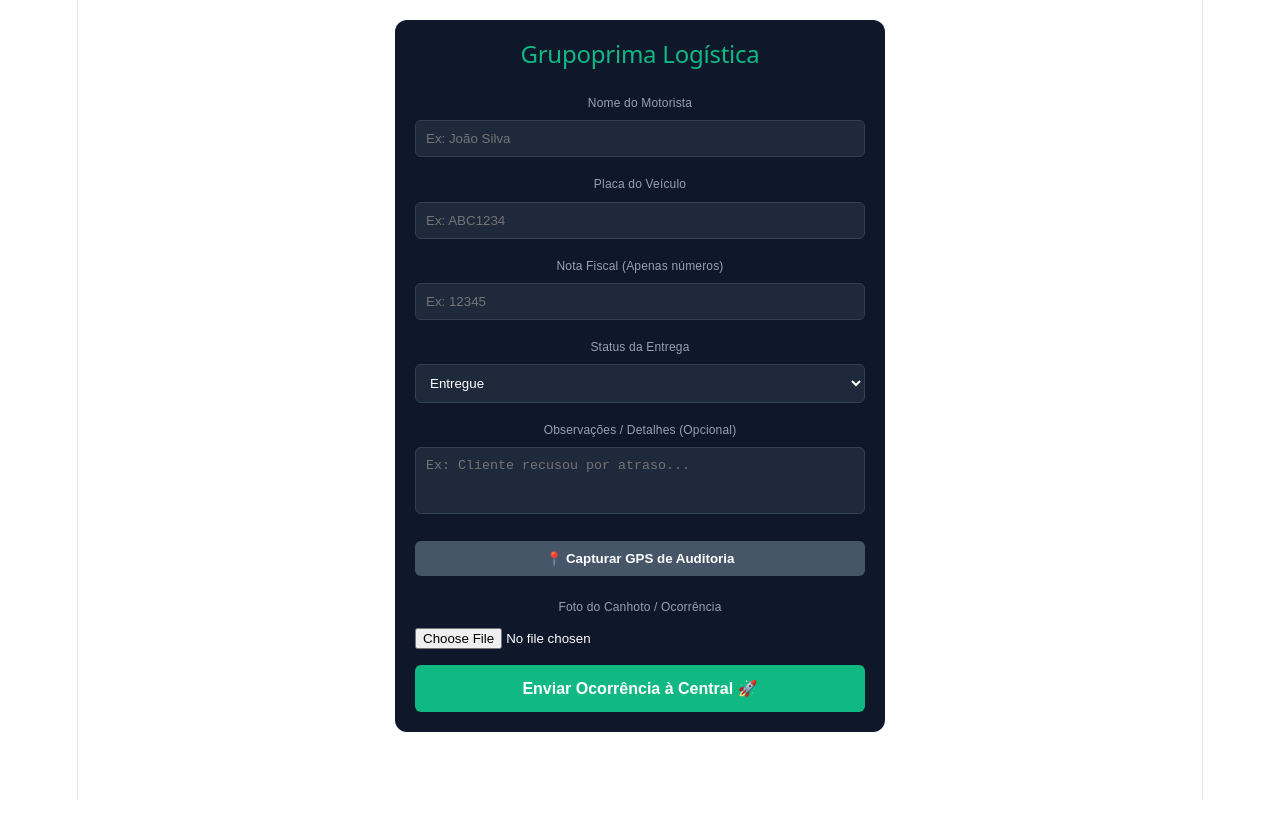
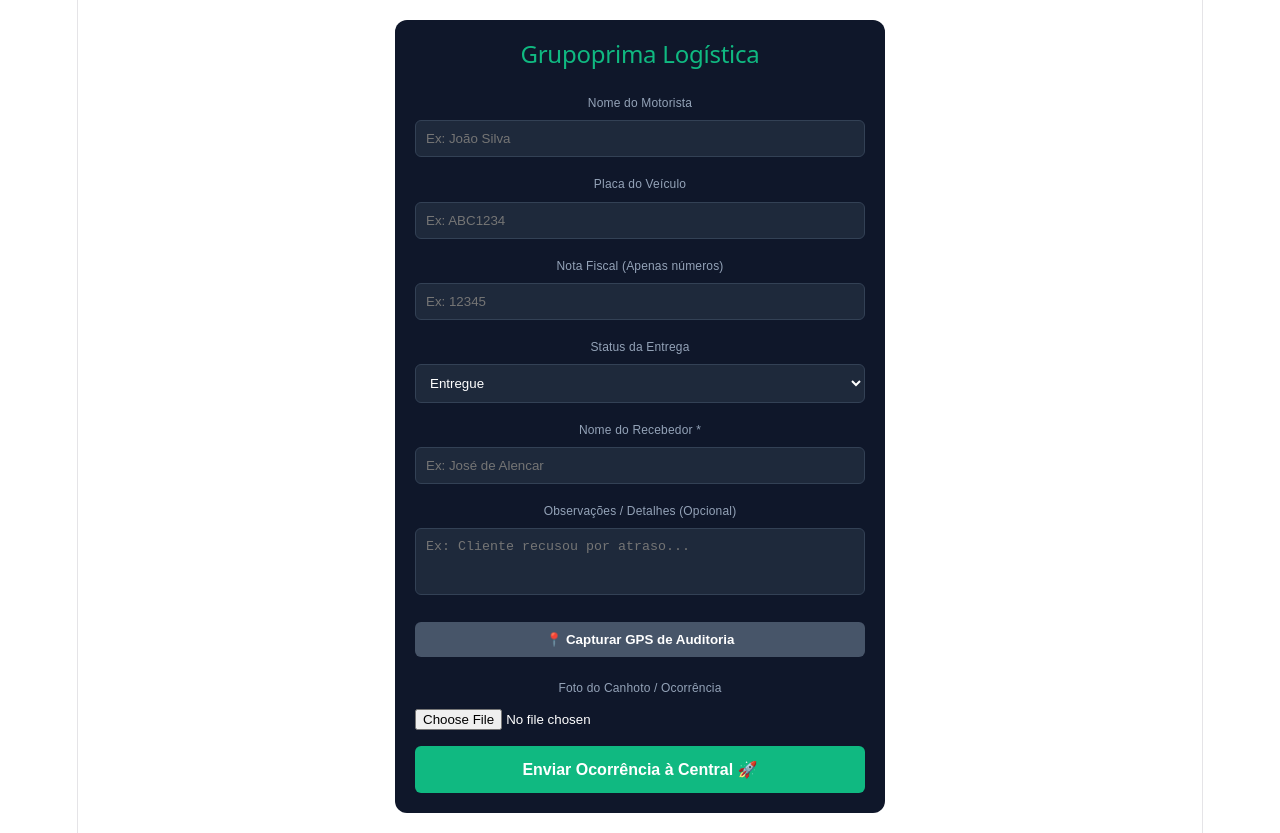
Before and after one commit to AlexandreRego/gupoprima-app-motorista, a React (Vite) app: page / in a window 1280 px wide. Before the commit the page ends 800 px from the top, so only its background shows below. Built offline with nearby package versions, Linux system fonts and the light colour scheme.

Commit message:
Incluindo novos status no app e nome do Recebedor

```diff
--- a/src/App.tsx
+++ b/src/App.tsx
@@ -11,6 +11,7 @@
   const [plate, setPlate] = useState<string>("");
   const [invoice, setInvoice] = useState<string>("");
   const [status, setStatus] = useState<string>("entregue");
+  const [recipientName, setRecipientName] = useState<string>("");
   const [comments, setComments] = useState<string>("");
   const [gps, setGps] = useState<GPSLocation | null>(null);
   const [base64Image, setBase64Image] = useState<string>("");
@@ -85,6 +86,7 @@
           vehiclePlate: plate,
           invoice: invoice,
           status: status,
+          recipientName: status === "entregue" ? recipientName : "N/A", // Novo campo enviado dinamicamente
           comments: comments,
           gps: gps ? `${gps.lat}, ${gps.lng}` : "Não coletado",
           imageBase64: base64Image
@@ -96,6 +98,7 @@
         setMsg("✅ Ocorrência enviada com sucesso!");
         setInvoice("");
         setComments("");
+        setRecipientName(""); // Limpa o campo do recebedor ao enviar com sucesso
         setPreview(null);
         setBase64Image("");
       } else {
@@ -156,8 +159,24 @@
         >
           <option value="entregue">Entregue</option>
           <option value="avaria">Avaria</option>
-          <option value="recusado">Recusado</option>
+          <option value="recusado_cliente">Recusado pelo Cliente</option>
+          <option value="ausente">Destinatário Ausente</option>
+          <option value="endereco_nao_localizado">Endereço Não Encontrado</option>
         </select>
+
+        {/* Exibe o campo Recebedor somente quando a entrega for concluída com sucesso */}
+        {status === "entregue" && (
+          <>
+            <label style={{ fontSize: 12, color: "#94a3b8" }}>Nome do Recebedor *</label>
+            <input
+              placeholder="Ex: José de Alencar"
+              value={recipientName}
+              onChange={e => setRecipientName(e.target.value)}
+              required
+              style={{ width: "100%", margin: "4px 0 12px 0", padding: 10, boxSizing: "border-box", borderRadius: 6, border: "1px solid #334155", backgroundColor: "#1e293b", color: "#fff" }}
+            />
+          </>
+        )}
 
         <label style={{ fontSize: 12, color: "#94a3b8" }}>Observações / Detalhes (Opcional)</label>
         <textarea
```
